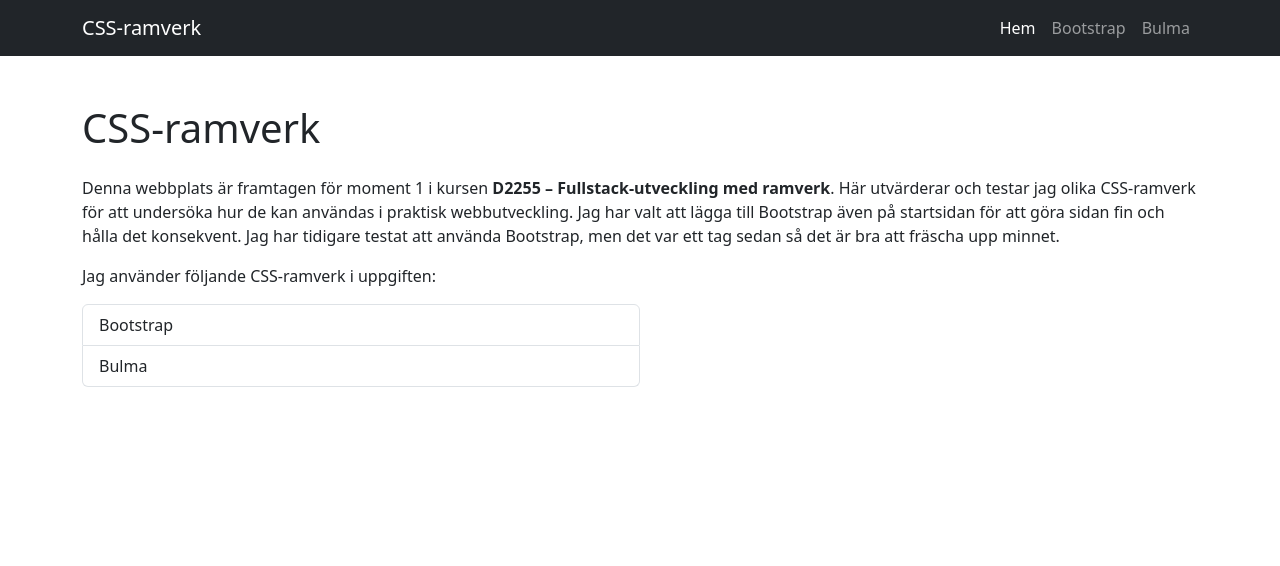
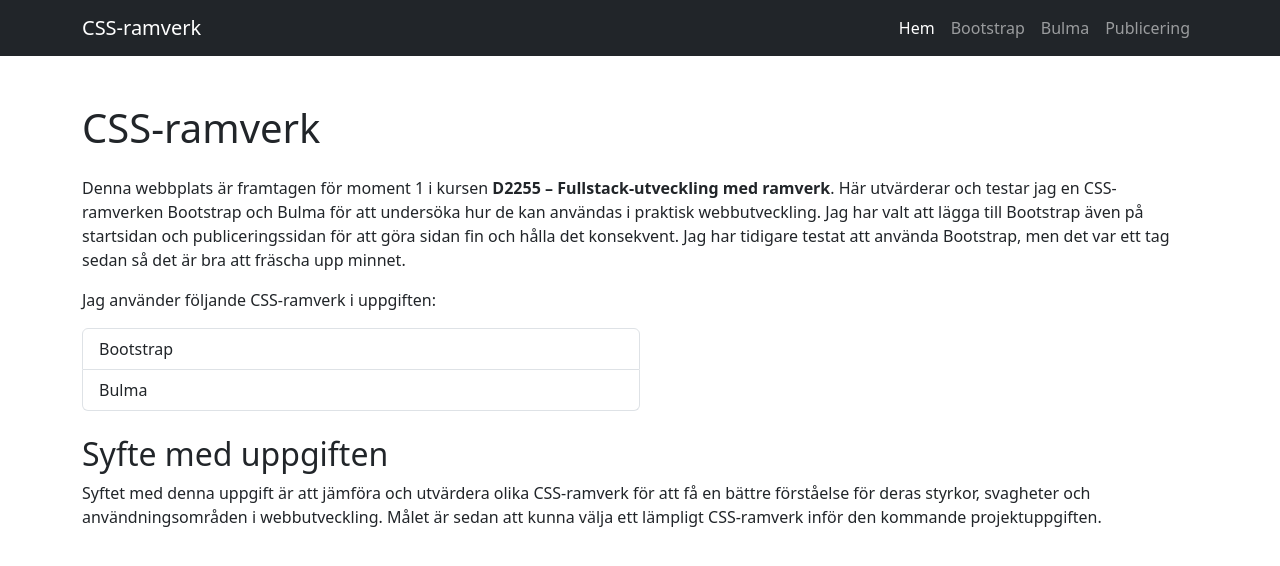
Before and after one commit to ellenliden/D2255_moment1, a plain HTML site: page index.html in a window 1280 px wide. Drawn offline with nearby package versions, Linux system fonts and the light colour scheme.

Commit message:
lagt till ytterligare beskrivning på startsidan

```diff
--- a/index.html
+++ b/index.html
@@ -37,6 +37,9 @@
             <li class="nav-item">
               <a class="nav-link" href="bulma.html">Bulma</a>
             </li>
+            <li class="nav-item">
+              <a class="nav-link" href="publicering.html">Publicering</a>
+            </li>
           </ul>
         </div>
       </div>
@@ -48,11 +51,12 @@
       <p>
         Denna webbplats är framtagen för moment 1 i kursen
         <strong>D2255 – Fullstack-utveckling med ramverk</strong>. Här
-        utvärderar och testar jag olika CSS-ramverk för att undersöka hur de kan
-        användas i praktisk webbutveckling. Jag har valt att lägga till
-        Bootstrap även på startsidan för att göra sidan fin och hålla det
-        konsekvent. Jag har tidigare testat att använda Bootstrap, men det var
-        ett tag sedan så det är bra att fräscha upp minnet.
+        utvärderar och testar jag en CSS-ramverken Bootstrap och Bulma för att
+        undersöka hur de kan användas i praktisk webbutveckling. Jag har valt
+        att lägga till Bootstrap även på startsidan och publiceringssidan för
+        att göra sidan fin och hålla det konsekvent. Jag har tidigare testat att
+        använda Bootstrap, men det var ett tag sedan så det är bra att fräscha
+        upp minnet.
       </p>
 
       <p>Jag använder följande CSS-ramverk i uppgiften:</p>
@@ -61,6 +65,15 @@
         <li class="list-group-item">Bootstrap</li>
         <li class="list-group-item">Bulma</li>
       </ul>
+      <br />
+
+      <h2>Syfte med uppgiften</h2>
+      <p>
+        Syftet med denna uppgift är att jämföra och utvärdera olika CSS-ramverk
+        för att få en bättre förståelse för deras styrkor, svagheter och
+        användningsområden i webbutveckling. Målet är sedan att kunna välja ett
+        lämpligt CSS-ramverk inför den kommande projektuppgiften.
+      </p>
     </main>
 
     <!-- Bootstrap JS -->
```
